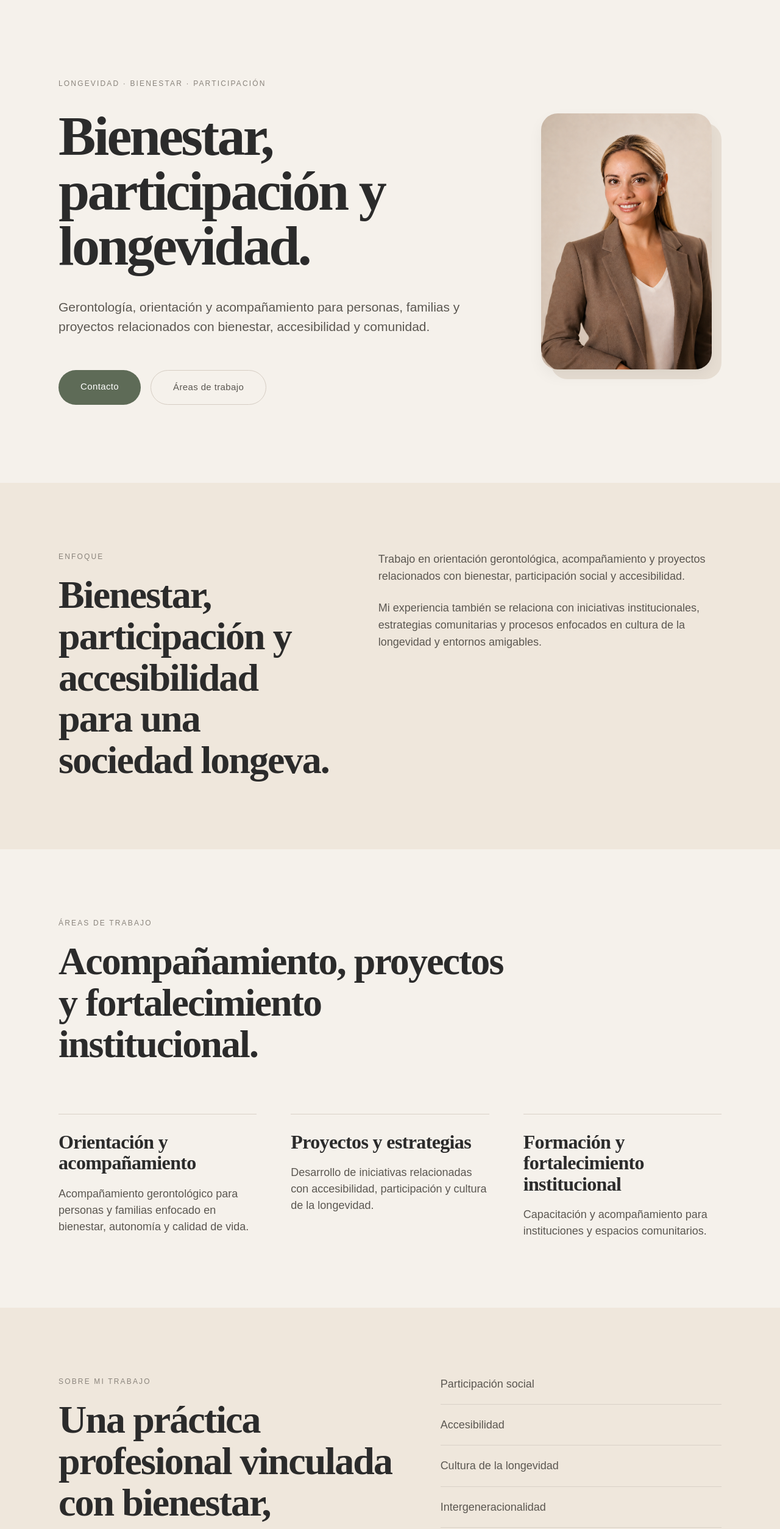
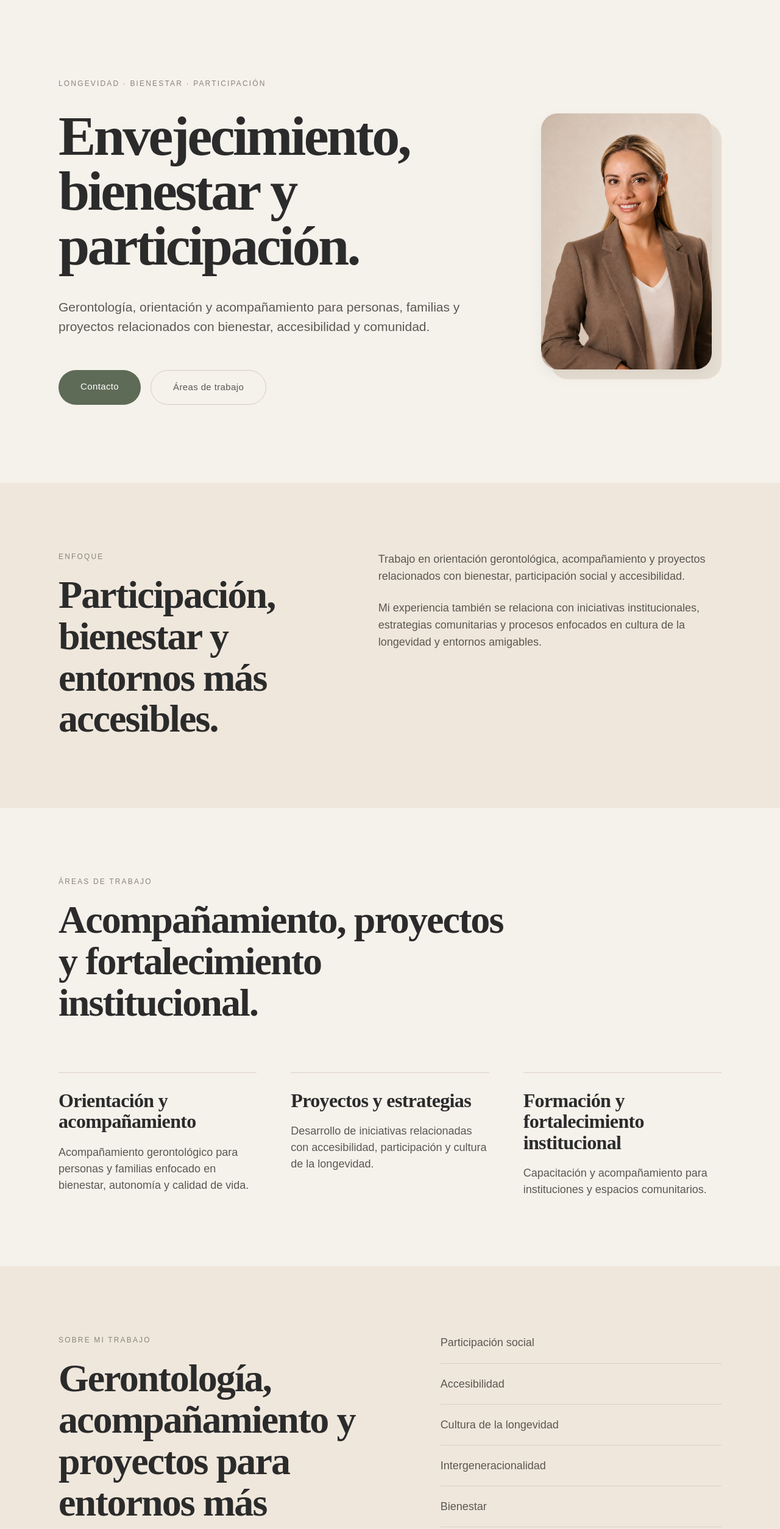
Before and after one commit to yeseniagomezmm-hash/web-montserrat, a Next.js app: page / in a window 1280 px wide. Shown: the top 2508 px of the page at 61% size. Built offline with nearby package versions, Linux system fonts and the light colour scheme.

Commit message:
Refinamiento final narrativa y estructura visual

```diff
--- a/app/page.tsx
+++ b/app/page.tsx
@@ -47,9 +47,9 @@ export default function Page() {
                 fontWeight: 600,
               }}
             >
-              Bienestar,
+              Envejecimiento,
               <br />
-              participación y longevidad.
+              bienestar y participación.
             </h1>
 
             <p className="text-[21px] leading-[1.5] text-[#5B5751] max-w-[760px] mb-14">
@@ -117,7 +117,7 @@ export default function Page() {
                 fontWeight: 600,
               }}
             >
-              Bienestar, participación y accesibilidad para una sociedad longeva.
+              Participación, bienestar y entornos más accesibles.
             </h2>
 
           </div>
@@ -216,7 +216,7 @@ export default function Page() {
                 fontWeight: 600,
               }}
             >
-              Una práctica profesional vinculada con bienestar, participación y accesibilidad.
+              Gerontología, acompañamiento y proyectos para entornos más accesibles.
             </h2>
 
             <p className="text-[18px] leading-[1.55] text-[#5B5751] mb-6">
@@ -319,7 +319,7 @@ export default function Page() {
               fontWeight: 600,
             }}
           >
-            Construyamos espacios más accesibles y humanos.
+            Conversemos sobre bienestar, participación y accesibilidad.
           </h2>
 
           <p className="text-[18px] leading-[1.5] text-[#E5E2DD] max-w-2xl mx-auto mb-12">
```
